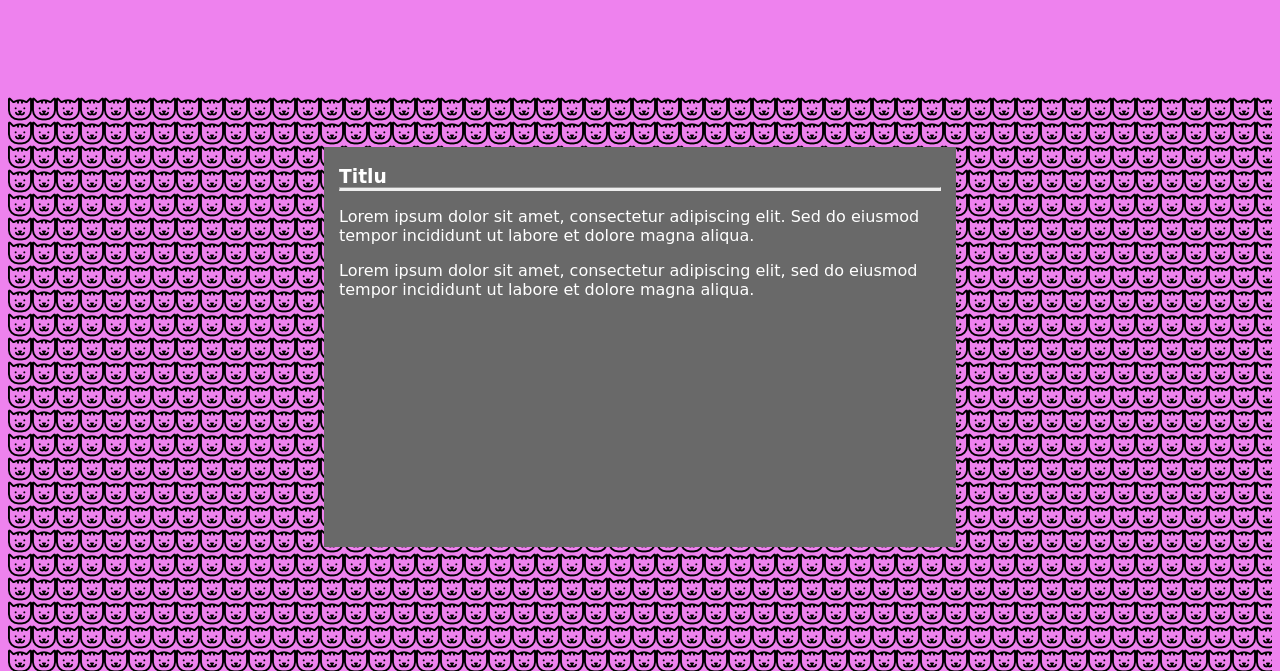
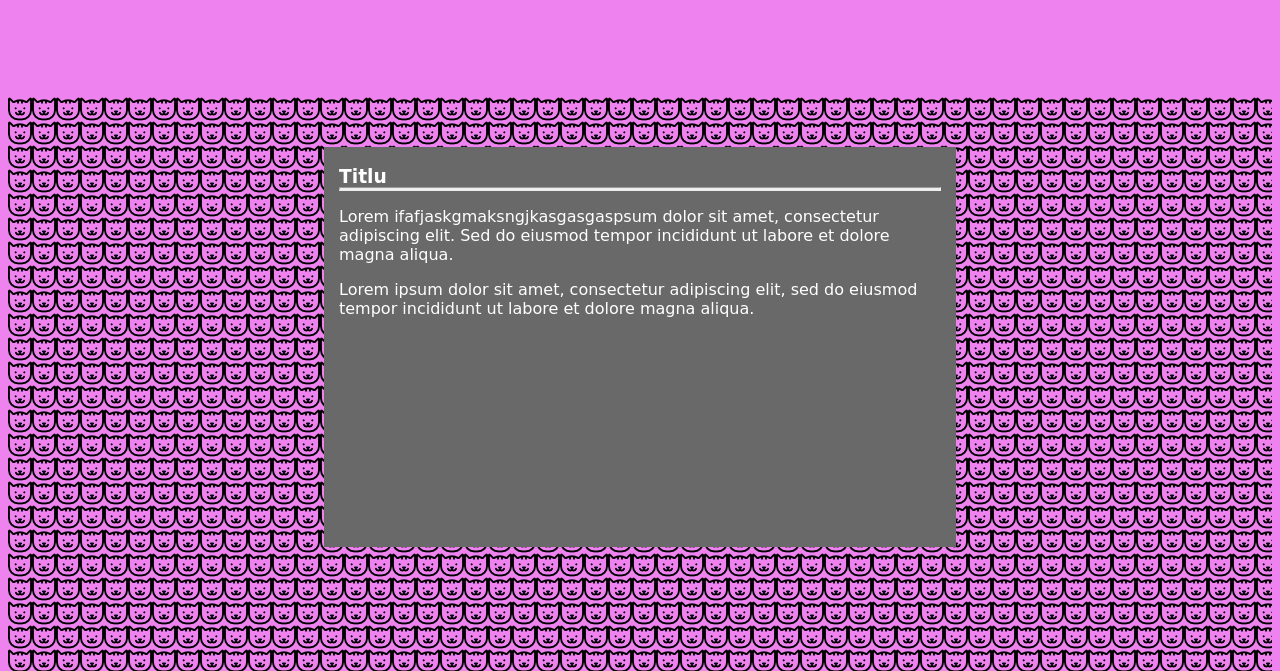
Before and after one commit to MoisiAlex/MockWebsite-1, a plain HTML site: page index.html in a window 1280 px wide. Shown: the part 129-800 px from the top of the page. Drawn offline with Linux system fonts and the light colour scheme.

Commit message:
added to index

```diff
--- a/index.html
+++ b/index.html
@@ -27,7 +27,7 @@
             <div>
                 <h3>Titlu</h3>
                 <hr>
-                <p>Lorem ipsum dolor sit amet, consectetur adipiscing elit. Sed do eiusmod tempor incididunt ut labore et dolore magna aliqua. </p>
+                <p>Lorem ifafjaskgmaksngjkasgasgaspsum dolor sit amet, consectetur adipiscing elit. Sed do eiusmod tempor incididunt ut labore et dolore magna aliqua. </p>
                 <p>Lorem ipsum dolor sit amet, consectetur adipiscing elit, sed do eiusmod tempor incididunt ut labore et dolore magna aliqua.</p>
             </div>
         </article>
```
